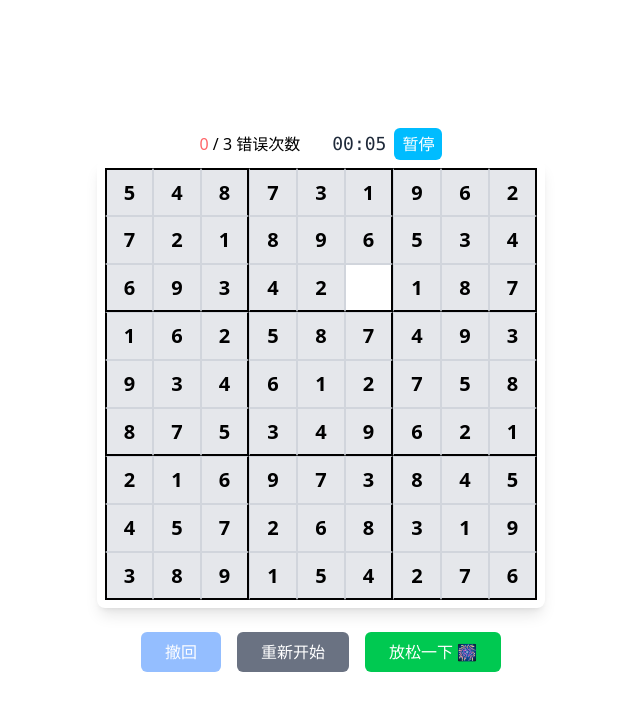
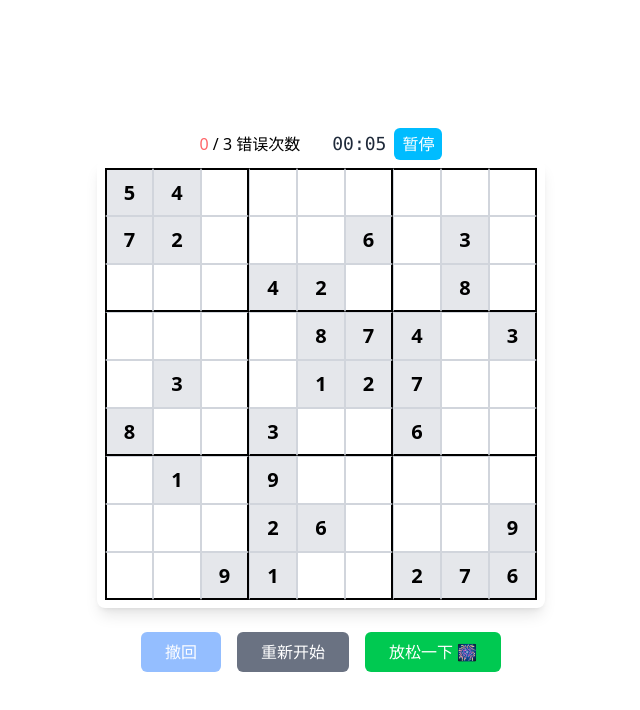
Before and after one commit to JYone223/sudoku-game, a React (Vite) app: page / in a window 1280 px wide. Shown: the top 710 px of the page, without its empty margins (319-959 px from the left). Built offline with nearby package versions, Linux system fonts and the light colour scheme.

Commit message:
chore: recover code

```diff
--- a/src/App.tsx
+++ b/src/App.tsx
@@ -13,7 +13,7 @@ import { ICell, ICurrentCell, ITimerRefHandles } from './type';
 const sudoku = new Sudoku();
 
 export default function App() {
-  const [grid, setGrid] = useState<number[][]>(sudoku.generatePuzzle(80));
+  const [grid, setGrid] = useState<number[][]>(sudoku.generatePuzzle(30));
   const [solution, setSolution] = useState<number[][]>(
     sudoku.generateFullSudoku()
   );
@@ -37,7 +37,7 @@ export default function App() {
       if (wrongTimes >= 2) {
         Toast.show('很遗憾，错误次数超出限制 🙅，请重新开始游戏', 'error', 10000);
         timerRef.current?.toggleTimeRunning();
-        // 弹窗提示错误次数达到上限，提供 重新开始新的游戏 或 从头开始本盘游戏
+        // todo: 弹窗提示错误次数达到上限，提供 重新开始新的游戏 或 从头开始本盘游戏
       } else {
         Toast.show('输入错误，请撤回后重新输入', 'error');
       }
```
